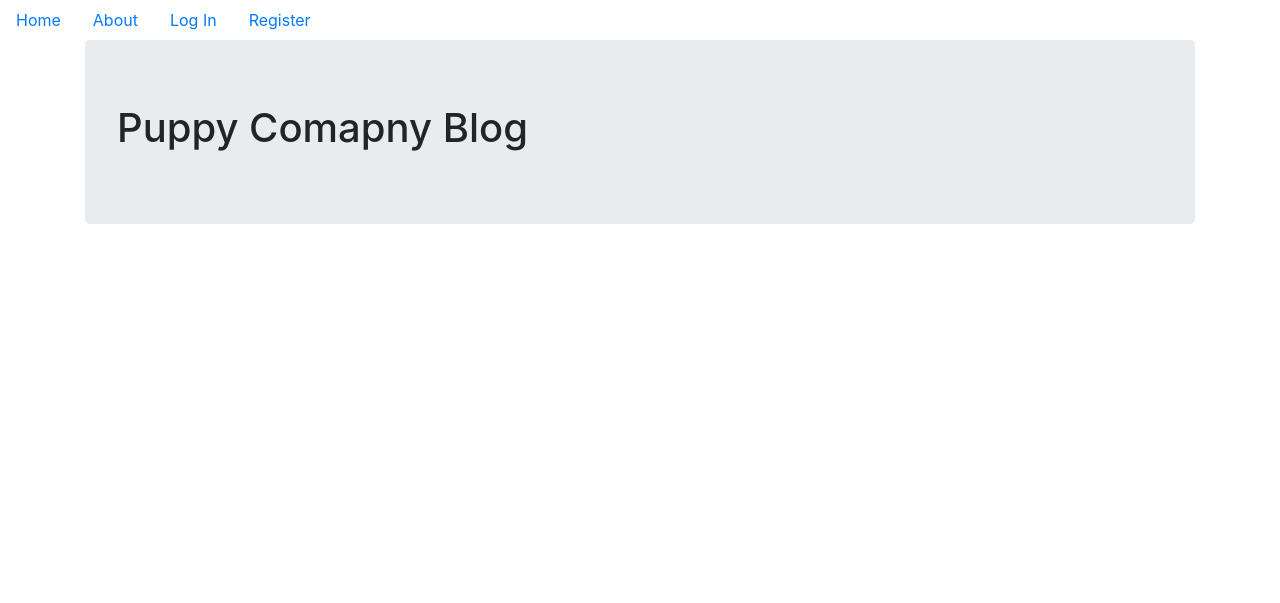
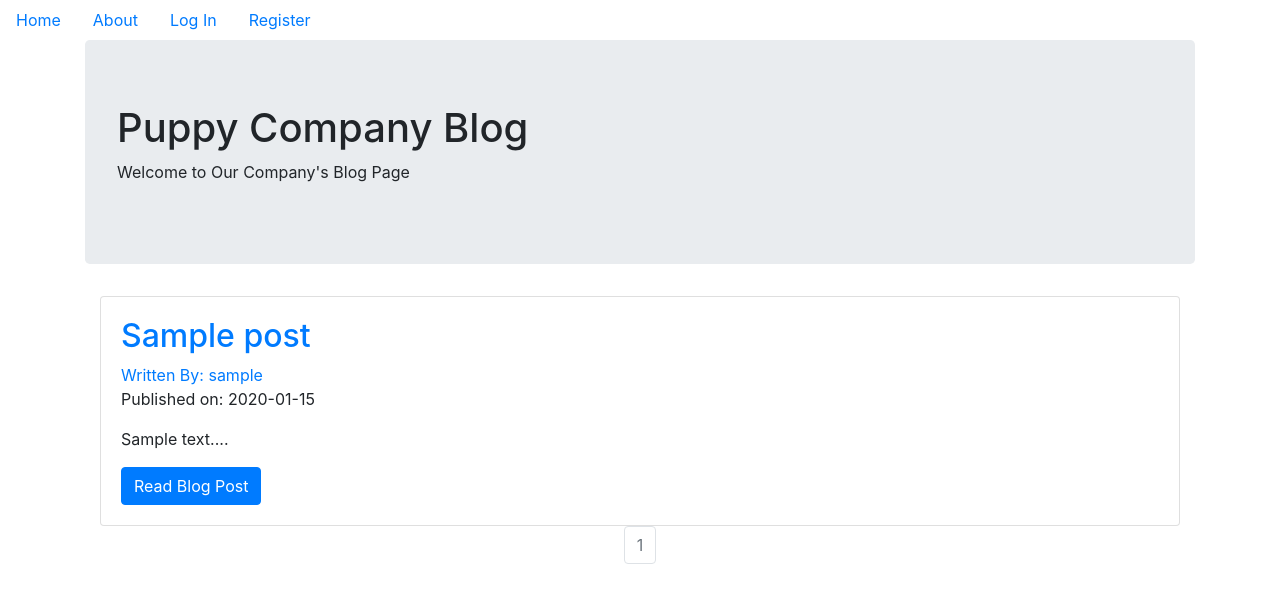
Before and after one commit to vikas6050/Flask-blog-project, a Flask app: page / in a window 1280 px wide. Shown: the top 603 px of the page. Run offline with Flask 3, Linux system fonts and the light colour scheme; tables that the repository leaves empty hold one stand-in row (values such as "Sample post"); some libraries are stand-ins or nearby versions.

Commit message:
Finish project

```diff
--- a/puppycompanyblog/__init__.py
+++ b/puppycompanyblog/__init__.py
@@ -26,7 +26,10 @@ login_manager.login_view = 'users.login'
 
 from puppycompanyblog.core.views import core
 from puppycompanyblog.users.views import users
+from puppycompanyblog.blog_posts.views import blog_posts
 from puppycompanyblog.error_pages.handlers import error_pages
+
 app.register_blueprint(core)
 app.register_blueprint(users)
 app.register_blueprint(error_pages)
+app.register_blueprint(blog_posts)
--- a/puppycompanyblog/core/views.py
+++ b/puppycompanyblog/core/views.py
@@ -1,14 +1,22 @@
-#core/views.py
+from flask import render_template,request,Blueprint
+from puppycompanyblog.models import BlogPost
 
-from flask import render_template, request, Blueprint
-
-core = Blueprint('core', __name__)
+core = Blueprint('core',__name__)
 
 @core.route('/')
 def index():
-    # More to Come!
-    return render_template('index.html')
+    '''
+    This is the home page view. Notice how it uses pagination to show a limited
+    number of posts by limiting its query size and then calling paginate.
+    '''
+    page = request.args.get('page', 1, type=int)
+    blog_posts = BlogPost.query.order_by(BlogPost.date.desc()).paginate(page=page, per_page=10)
+    return render_template('index.html',blog_posts=blog_posts)
 
 @core.route('/info')
 def info():
+    '''
+    Example view of any other "core" page. Such as a info page, about page,
+    contact page. Any page that doesn't really sync with one of the models.
+    '''
     return render_template('info.html')
--- a/puppycompanyblog/templates/base.html
+++ b/puppycompanyblog/templates/base.html
@@ -43,7 +43,7 @@
         <a href="{{url_for('users.account')}}">Account</a>
       </li>
       <li class="nav-link">
-        <a href="#">Create Post</a>
+        <li class="nav-link"><a href="{{ url_for('blog_posts.create_post') }}">Create Post</a></li>
       </li>
       {% else %}
       <li class="nav-link">
--- a/puppycompanyblog/templates/index.html
+++ b/puppycompanyblog/templates/index.html
@@ -1,7 +1,44 @@
-{% extends 'base.html' %} {% block content %}
+{% extends "base.html" %}
+{% block content %}
+  <div class="jumbotron">
+    <h1>Puppy Company Blog</h1>
+    <p>Welcome to Our Company's Blog Page</p>
+  </div>
 
-<div class="jumbotron">
-  <h1>Puppy Comapny Blog</h1>
-</div>
+  <div class="container">
+
+    {# Go through each blog post #}
+    {% for post in blog_posts.items %}
+
+    <div class="card" >
+
+      <div class="card-body">
+
+
+        <h2><a class="card-title" href="  {{ url_for('blog_posts.blog_post', blog_post_id=post.id) }}">{{ post.title }}</a></h2>
+        <a href="{{ url_for('users.user_posts', username=post.author.username) }}">Written By: {{ post.author.username }}</a>
+        <p>Published on: {{ post.date.strftime('%Y-%m-%d') }}</p>
+        <p class="card-text">{{ post.text[:100] }}...</p>
+        <a href="{{ url_for('blog_posts.blog_post', blog_post_id=post.id) }}" class="btn btn-primary">Read Blog Post</a>
+      </div>
+    </div>
+
+   {% endfor %}
+
+   <nav aria-label="Page navigation example">
+     <ul class="pagination justify-content-center">
+       {% for page_num in blog_posts.iter_pages(left_edge=1, right_edge=1, left_current=1, right_current=2) %}
+          {% if blog_posts.page == page_num %}
+          <li class="page-item disabled">
+            <a class="page-link" href="{{ url_for('core.index', page=page_num) }}">{{ page_num }}</a></li>
+          </li>
+          {% else %}
+            <li class="page-item"><a class="page-link" href="{{ url_for('core.index', page=page_num) }}">{{ page_num }}</a></li>
+          {% endif %}
+      {% endfor %}
+    </nav>
+
+
+
 
 {% endblock %}
```
Also changed, not shown: puppycompanyblog/blog_posts/forms.py (added, +9 -0 lines), puppycompanyblog/blog_posts/views.py (added, +71 -0 lines), puppycompanyblog/templates/blog_post.html (added, +57 -0 lines), puppycompanyblog/templates/create_post.html (added, +20 -0 lines), puppycompanyblog/blog_post/forms.py (deleted), puppycompanyblog/blog_post/views.py (deleted), puppycompanyblog/blog_posts/__init__.py (added), puppycompanyblog/static/profile_pics/four.png (added), puppycompanyblog/static/profile_pics/one.png (added).
